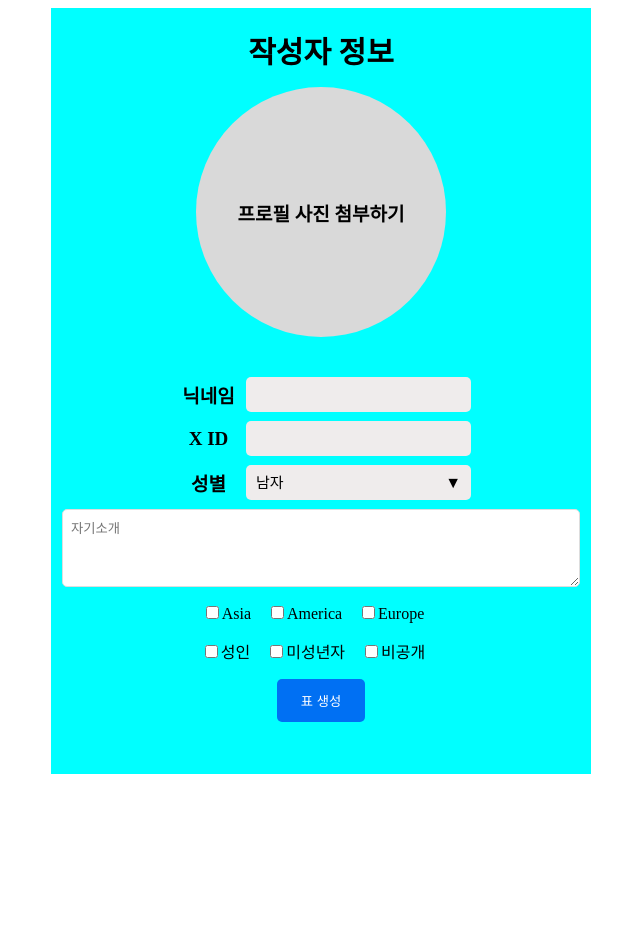
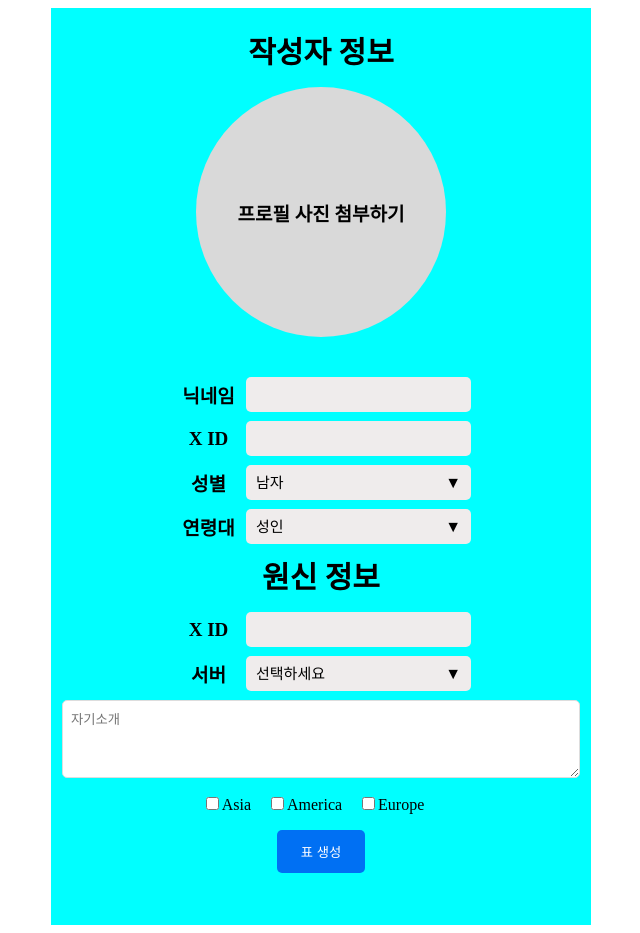
Before and after one commit to ParkGiraffe/genshin-xchinso-autogen, a Next.js app: page / in a window 1280 px wide. Shown: the whole page, without its empty margins (319-959 px from the left). Before the commit the page ends 800 px from the top, so only its background shows below. Built offline with nearby package versions, Linux system fonts and the light colour scheme.

Commit message:
Feat: 원신 정보 섹션 제작

```diff
--- a/src/app/page.js
+++ b/src/app/page.js
@@ -79,12 +79,17 @@ const DownloadButton = styled(Button)`
 `;
 
 export default function Home() {
+  const [bio, setBio] = useState("");
   const [imageUpload, setImageUpload] = useState(null);
-
   const [nick, setNick] = useState("");
   const [xId, setXId] = useState("");
   const [gender, setGender] = useState("미설정");
-  const [bio, setBio] = useState("");
+  const [age, setAge] = useState("미설정");
+
+  // 원신 정보
+  const [uid, setUid] = useState("");
+  const [server, setServer] = useState("");
+
   const [interests, setInterests] = useState("");
   const [hobbies, setHobbies] = useState("");
 
@@ -110,12 +115,6 @@ export default function Home() {
   const handleServerChange = (e) => {
     setSelectedServer({
       ...selectedServer,
-      [e.target.name]: e.target.checked,
-    });
-  };
-  const handleAgeChange = (e) => {
-    setSelectedAge({
-      ...selectedAge,
       [e.target.name]: e.target.checked,
     });
   };
@@ -152,12 +151,36 @@ export default function Home() {
             onChange={(e) => setXId(e.target.value)}
           />
           <OneLineDropdown
+            placeholder={"성별"}
             value={gender}
             value1Name={"남자"}
             value2Name={"여자"}
             value3Name={"비공개"}
             onChange={(e) => setGender(e.target.value)}
           />
+          <OneLineDropdown
+            placeholder={"연령대"}
+            value={age}
+            value1Name={"성인"}
+            value2Name={"미성년자"}
+            value3Name={"비공개"}
+            onChange={(e) => setAge(e.target.value)}
+          />
+          <TopText>원신 정보</TopText>
+          <OneLineTextInput
+            placeholder="X ID"
+            value={uid}
+            onChange={(e) => setUid(e.target.value)}
+          />
+          <OneLineDropdown
+            placeholder={"서버"}
+            value={server}
+            value1Name={"Asia"}
+            value2Name={"America"}
+            value3Name={"Europe"}
+            onChange={(e) => setServer(e.target.value)}
+          />
+
           <TextArea
             placeholder="자기소개"
             value={bio}
@@ -188,15 +211,7 @@ export default function Home() {
             checked3Name={"Europe"}
             onClickBox={handleServerChange}
           />
-          <ThreeCheckBox
-            checked1={selectedAge.adult}
-            checked1Name={"성인"}
-            checked2={selectedAge.nonAdult}
-            checked2Name={"미성년자"}
-            checked3={selectedAge.hide}
-            checked3Name={"비공개"}
-            onClickBox={handleAgeChange}
-          />
+
           <Button type="submit">표 생성</Button>
         </Form>
 
--- a/src/components/OneLineDropdwon.js
+++ b/src/components/OneLineDropdwon.js
@@ -6,7 +6,7 @@ import { Select, SelectContainer } from "@/styles/Inputs";
 
 const OneLineDropdown = (props) => {
   const {
-    placeholder = "성별",
+    placeholder,
     value,
     value1Name,
     value2Name,
```
